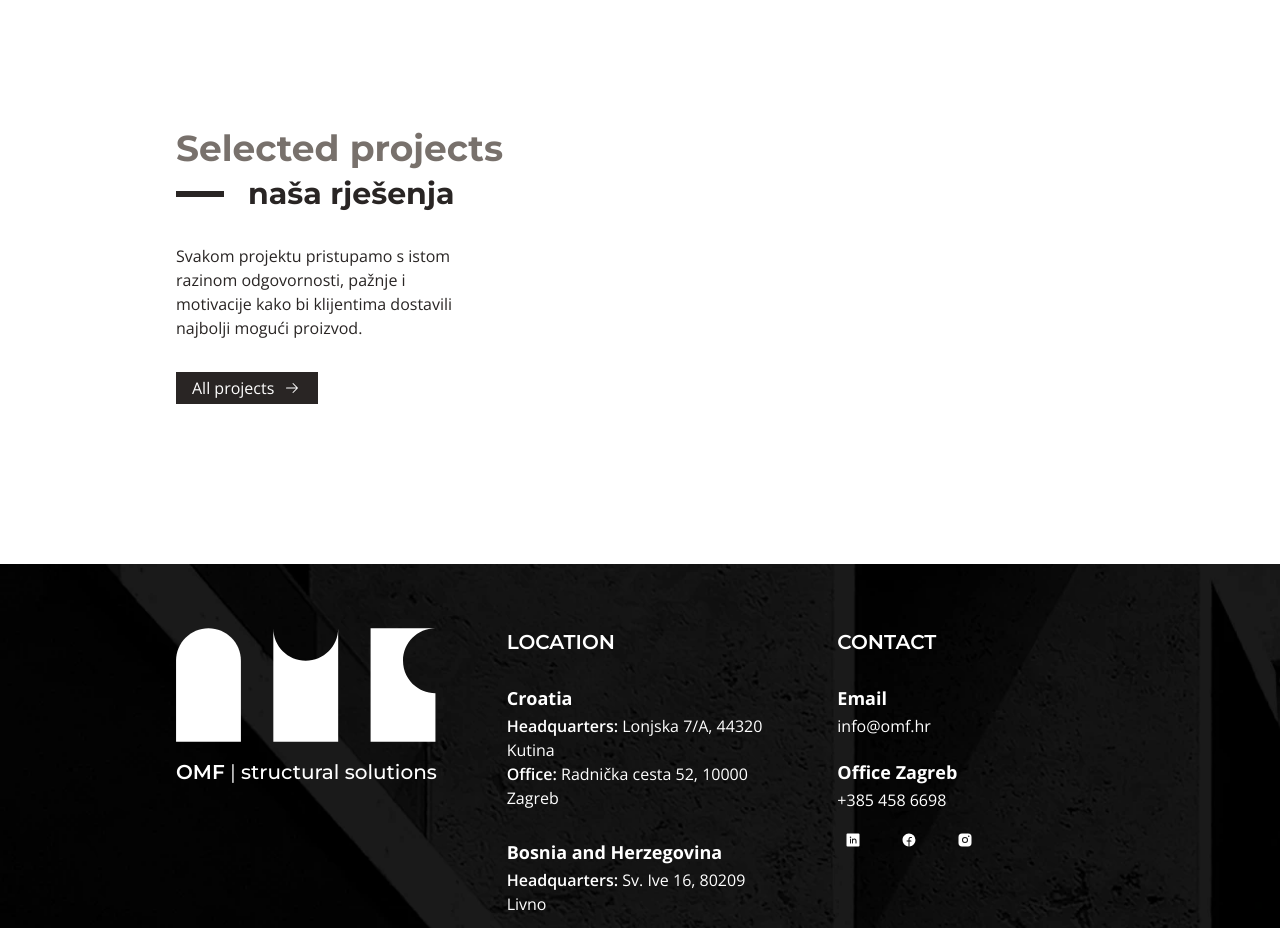
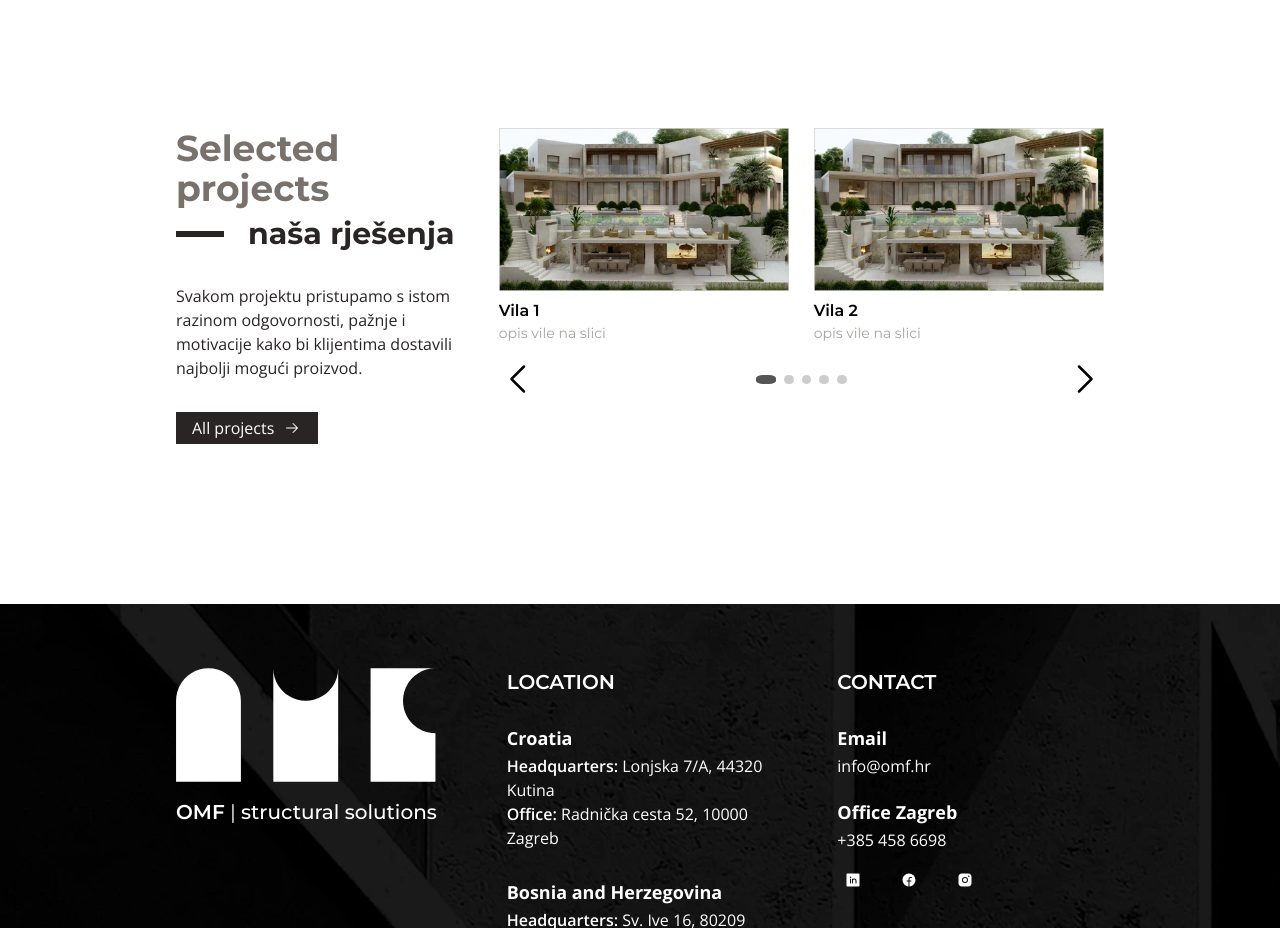
Before and after one commit to oyrad/omf, a Next.js app: page /en in a window 1280 px wide. Shown: the part 3380-4308 px from the top of the page. Built offline with nearby package versions, Linux system fonts and the light colour scheme.

Commit message:
add swiper for projects

```diff
--- /dev/null
+++ b/app/[lang]/components/ProjectsSwiper/NextSlideIcon.tsx
@@ -0,0 +1,15 @@
+import {
+  CaretRight,
+  // @ts-ignore
+} from "@phosphor-icons/react/dist/ssr";
+import { useSwiper } from "swiper/react";
+
+export default function NextSlideIcon() {
+  const swiper = useSwiper();
+
+  return (
+    <button className="z-10" onClick={() => swiper.slideNext()}>
+      <CaretRight className="w-10 h-10 cursor-pointer hover:bg-stone-200" />
+    </button>
+  );
+}
--- /dev/null
+++ b/app/[lang]/components/ProjectsSwiper/PrevSlideIcon.tsx
@@ -0,0 +1,15 @@
+import {
+  CaretLeft,
+  // @ts-ignore
+} from "@phosphor-icons/react/dist/ssr";
+import { useSwiper } from "swiper/react";
+
+export default function PrevSlideIcon() {
+  const swiper = useSwiper();
+
+  return (
+    <button className="z-10" onClick={() => swiper.slidePrev()}>
+      <CaretLeft className="w-10 h-10 cursor-pointer hover:bg-stone-200" />
+    </button>
+  );
+}
--- /dev/null
+++ b/app/[lang]/components/ProjectsSwiper/ProjectsSwiper.tsx
@@ -0,0 +1,82 @@
+"use client";
+
+import { Pagination, A11y } from "swiper/modules";
+
+import { Swiper, SwiperSlide } from "swiper/react";
+
+import "swiper/css";
+import "swiper/css/pagination";
+
+import Project from "../../projects/components/Project";
+import projectPhoto from "/public/project-house.webp";
+import { Locale } from "@/i18n.config";
+
+import PrevSlideIcon from "./PrevSlideIcon";
+import NextSlideIcon from "./NextSlideIcon";
+
+export default function ProjectsSwiper({ lang }: { lang: Locale }) {
+  return (
+    <Swiper
+      modules={[Pagination, A11y]}
+      spaceBetween={25}
+      slidesPerView={window.innerWidth < 1024 ? 1 : 2}
+      pagination={{
+        clickable: true,
+      }}
+      rewind={true}
+    >
+      <div className="flex justify-between mt-4">
+        <PrevSlideIcon />
+        <NextSlideIcon />
+      </div>
+      <SwiperSlide>
+        <Project
+          image={projectPhoto.src}
+          title="Vila 1"
+          description="opis vile na slici"
+          lang={lang}
+        />
+      </SwiperSlide>
+      <SwiperSlide>
+        <Project
+          image={projectPhoto.src}
+          title="Vila 2"
+          description="opis vile na slici"
+          lang={lang}
+        />
+      </SwiperSlide>
+      <SwiperSlide>
+        <Project
+          image={projectPhoto.src}
+          title="Vila 3"
+          description="opis vile na slici"
+          lang={lang}
+        />
+      </SwiperSlide>
+      <SwiperSlide>
+        <Project
+          image={projectPhoto.src}
+          title="Vila 4"
+          description="opis vile na slici"
+          lang={lang}
+        />
+      </SwiperSlide>
+      <SwiperSlide>
+        <Project
+          image={projectPhoto.src}
+          title="Vila 5"
+          description="opis vile na slici"
+          lang={lang}
+        />
+      </SwiperSlide>
+      <SwiperSlide>
+        <Project
+          image={projectPhoto.src}
+          title="Vila 6"
+          description="opis vile na slici"
+          lang={lang}
+        />
+      </SwiperSlide>
+    </Swiper>
+  );
+}
--- a/app/[lang]/globals.css
+++ b/app/[lang]/globals.css
@@ -22,6 +22,17 @@
   z-index: -1;
 }
 
+.swiper-pagination-bullet {
+  height: 0.6rem !important;
+  width: 0.6rem !important;
+}
+
+.swiper-pagination-bullet-active {
+  background: #555 !important;
+  width: 1.25rem !important;
+  border-radius: 35% !important;
+}
+
 html {
   height: 100%;
 }
--- a/app/[lang]/page.tsx
+++ b/app/[lang]/page.tsx
@@ -24,6 +24,7 @@ import {
 import Service from "./components/Service";
 import HorizontalRule from "./components/HorizontalRule";
 import FixedHeader from "./components/FixedHeader";
+import ProjectsSwiper from "./components/ProjectsSwiper/ProjectsSwiper";
 
 export default async function Home({
   params: { lang },
@@ -146,11 +147,12 @@ export default async function Home({
             icon={<Warehouse className="w-64" />}
           />
         </div>
-        <h4 className="text-4xl font-bold text-stone-500 mb-2">
-          {selectedProjects.title}
-        </h4>
-        <div className="grid grid-cols-3 mb-20">
+
+        <div className="mb-20 grid grid-cols-3 gap-10">
           <div className="flex flex-col">
+            <h4 className="text-4xl font-bold text-stone-500 mb-2">
+              {selectedProjects.title}
+            </h4>
             <div className="flex items-center space-x-6 mb-8">
               <div className="h-1.5 w-12 bg-stone-800" />
               <p className="text-stone-800 text-3xl font-bold">
@@ -168,6 +170,9 @@ export default async function Home({
               <ArrowRight className="w-5" />
             </Link>
           </div>
+          <div className="col-span-2">
+            <ProjectsSwiper lang={lang} />
+          </div>
         </div>
       </div>
     </>
--- a/package.json
+++ b/package.json
@@ -14,7 +14,8 @@
     "next": "14.0.4",
     "react": "^18",
     "react-dom": "^18",
-    "react-responsive-carousel": "^3.2.23"
+    "react-responsive-carousel": "^3.2.23",
+    "swiper": "^11.0.5"
   },
   "devDependencies": {
     "@types/node": "^20",
```
Also changed, not shown: 1 other file (tests, documents, lock files or other folders).
